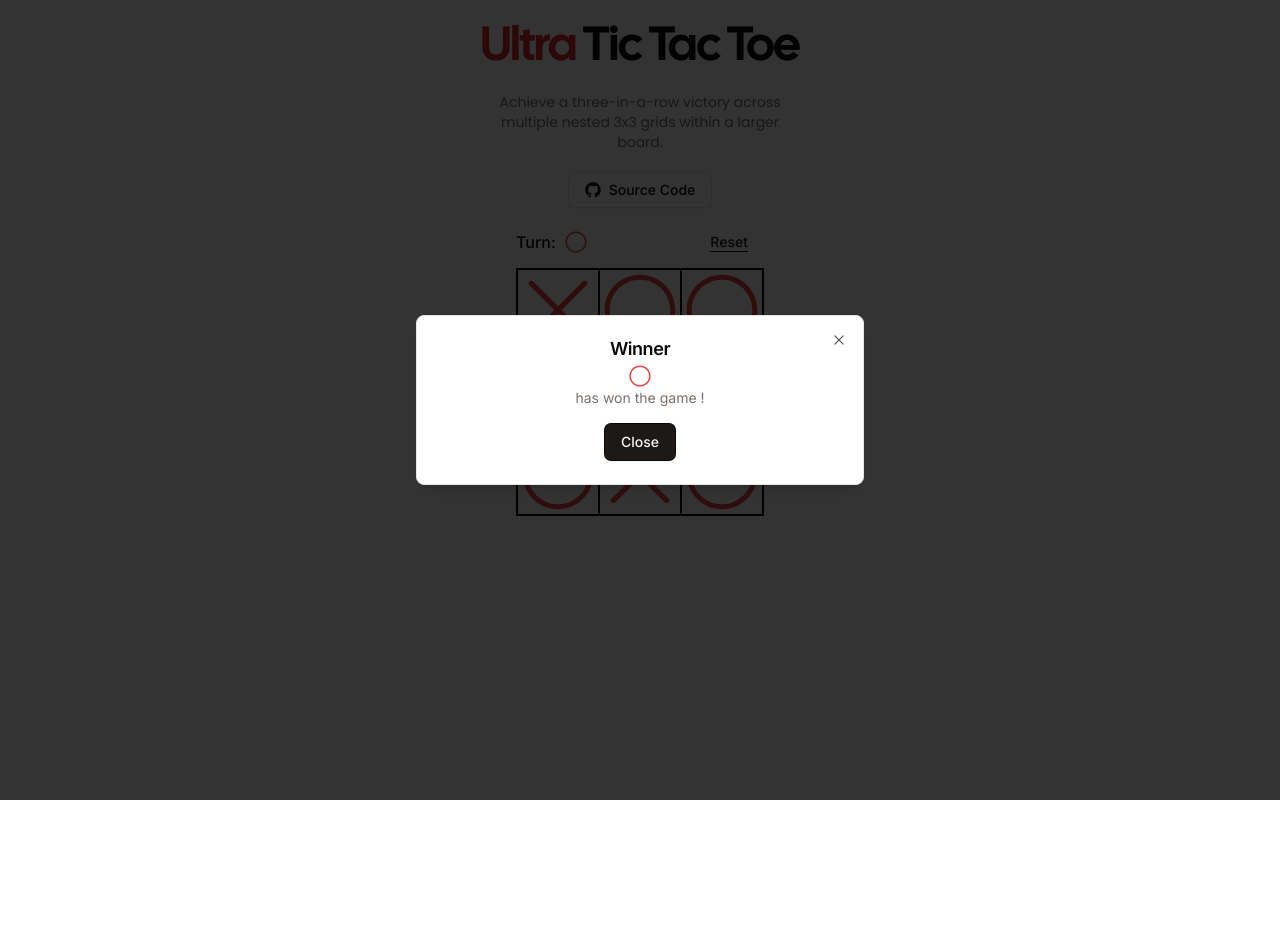
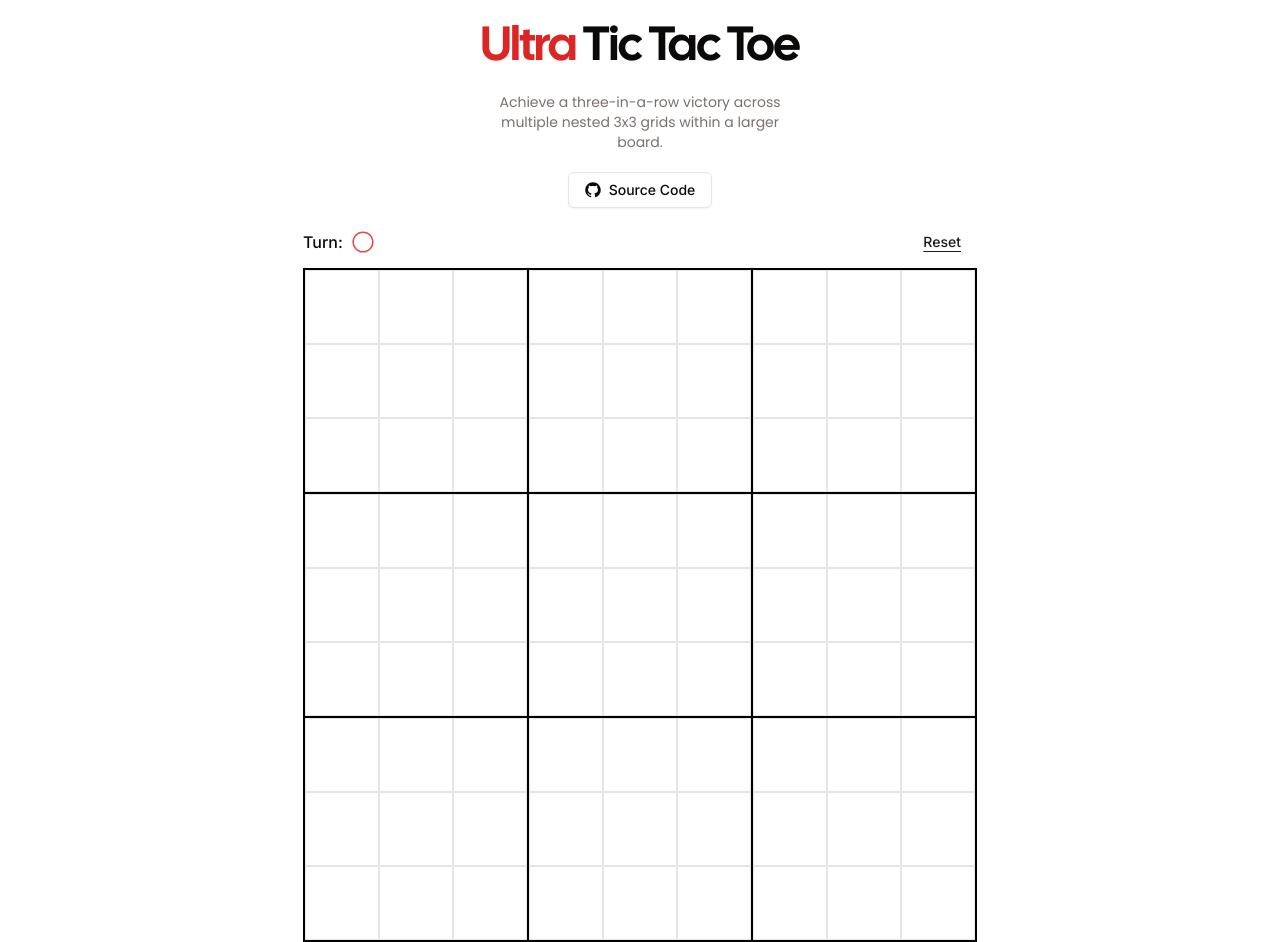
Before and after one commit to Jay-Karia/ultra-tic, a Next.js app: page / in a window 1280 px wide. Before the commit the page ends 800 px from the top, so only its background shows below. Built offline with nearby package versions, Linux system fonts and the light colour scheme.

Commit message:
Update Game.tsx

```diff
--- a/src/components/Game.tsx
+++ b/src/components/Game.tsx
@@ -24,8 +24,6 @@ export default function Game() {
     useEffect(() => {
         const winner = checkWin(board)
         setWinner(winner)
-
-        if(!winner)
         checkDraw(board)
     })
 
```
